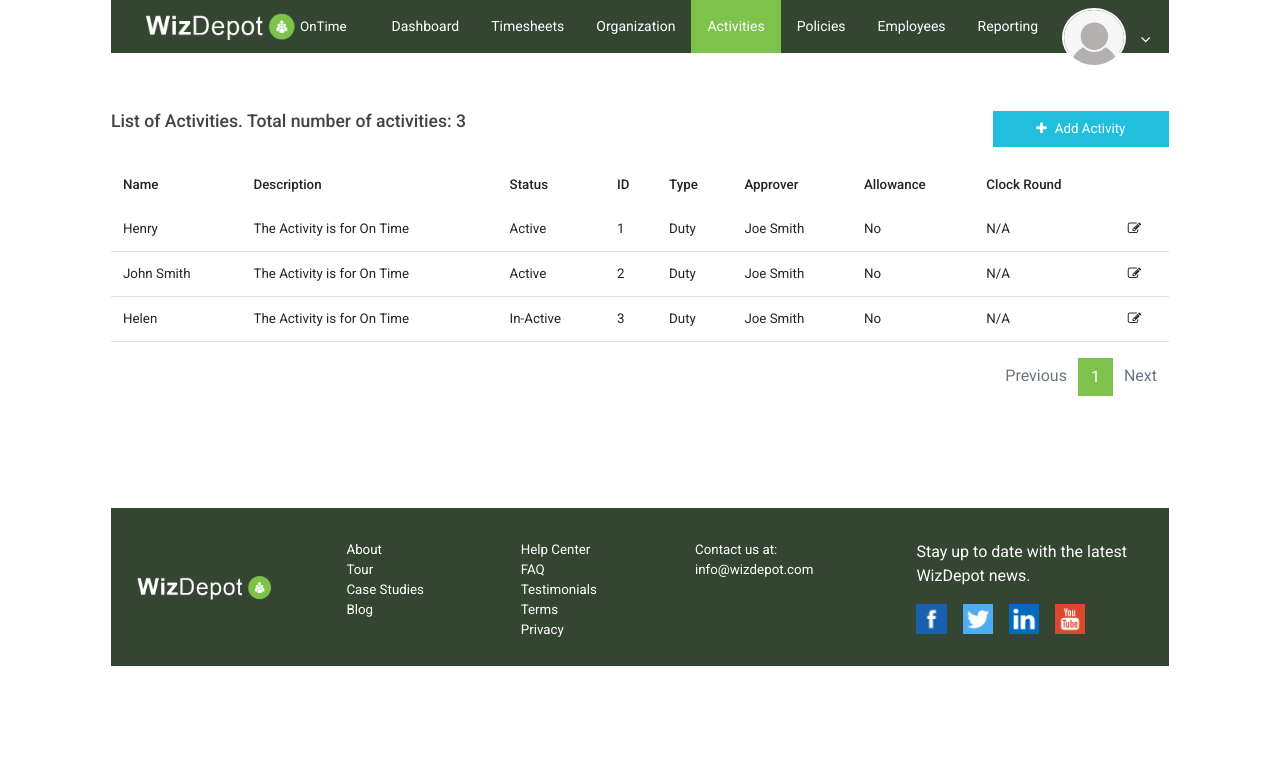
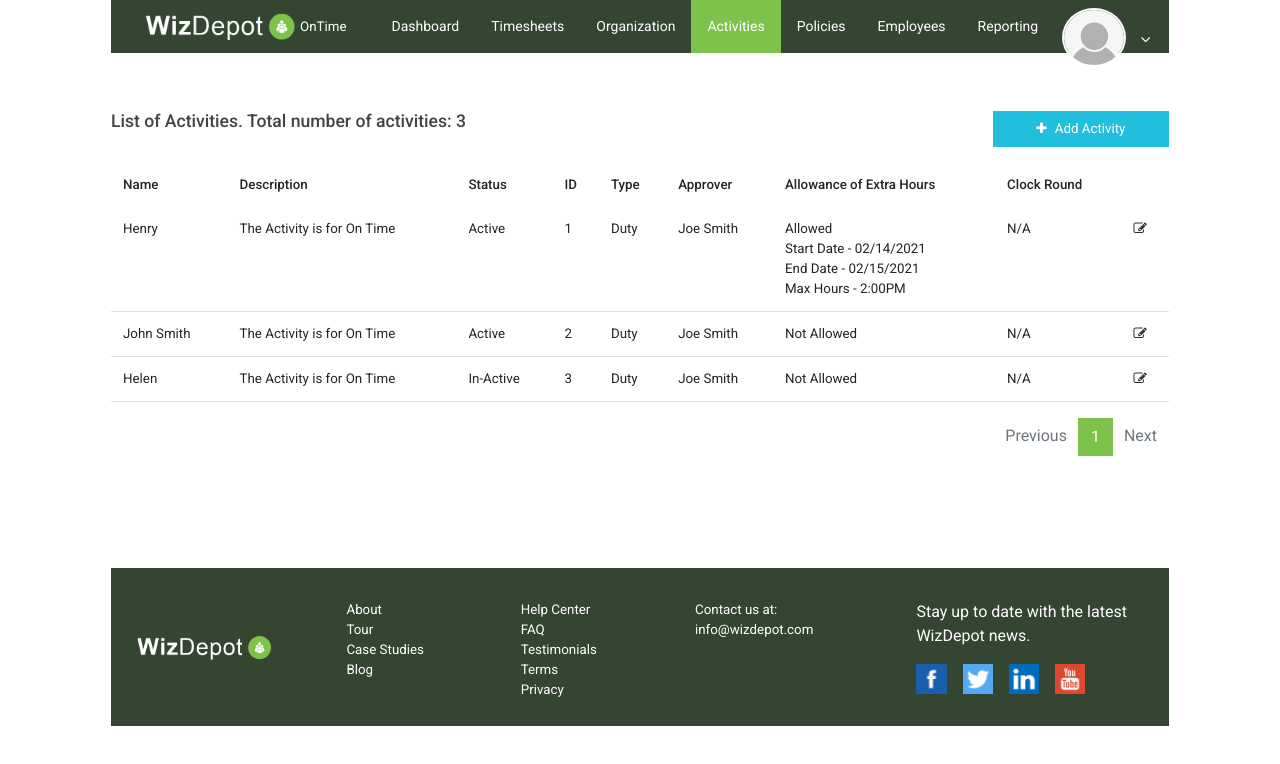
Before and after one commit to lavaabi123/ontime, a React (Create React App) app: page /#/activities in a window 1280 px wide. Shown: the top 764 px of the page. Built offline with nearby package versions, Linux system fonts and the light colour scheme.

Commit message:
new changes

```diff
--- a/src/App.css
+++ b/src/App.css
@@ -355,6 +355,9 @@ select.form-control {
 .downicon:hover{
   cursor: pointer;
 }
+.activitytable td{
+  white-space: pre-line;
+}
 .admin-header .navbar-brand {
   width: 25%;
   margin-left: 0%;
--- a/src/components/LoadHolidaysTable.js
+++ b/src/components/LoadHolidaysTable.js
@@ -4,7 +4,7 @@ import "react-datepicker/dist/react-datepicker.css";
 /* import "mdbreact/dist/css/mdb.css";
 import "@fortawesome/fontawesome-free/css/all.min.css"; */
 import '../App.css';
-import {Modal} from "react-bootstrap";
+import {Modal,Container} from "react-bootstrap";
 
 class LoadHolidaysTable extends React.Component {
   constructor(props) {
@@ -21,6 +21,7 @@ class LoadHolidaysTable extends React.Component {
       isChecked: false,
       holidaypolicy:true,
       rounding:false,
+      holidayshow:false,
     };
   }
   handleChange = (date) => {
@@ -161,6 +162,34 @@ class LoadHolidaysTable extends React.Component {
         <button onClick={() => this.setState({ show: true })} class="button resend-btn py-2 px-4 col-lg-3 col-xl-3 col-md-3 col-sm-12 m-0"><i class="fa fa-plus pr-2"></i>Add New Holiday Policy</button>
       </div>
       <MDBDataTable hover info={false}  responsive={true} displayEntries={false} noBottomColumns entriesOptions={[5, 20, 25]} entries={5} pagesAmount={4} data={datatable} searchTop searchBottom={false} />
+
+    <Modal size="sm"
+          show={this.state.holidayshow}
+           aria-labelledby="contained-modal-title-vcenter">
+      <Modal.Header>
+        <Modal.Title className="m-auto h6" id="contained-modal-title-vcenter">
+        Add Holiday
+        </Modal.Title>
+      </Modal.Header>
+      <Modal.Body className="show-grid small_font">
+        <Container>
+          <div className="form-group">
+              <label for="exampleInputEmail1">Holiday Title*</label>
+              <input type="text" className="form-control" id="exampleInputEmail1" placeholder="Enter Holiday Title" />
+            </div>
+            <div className="form-group">
+              <label for="exampleInputEmail1">Date*</label>
+              <input type="date" className="form-control" placeholder="Enter Date"/>
+            </div>
+        </Container>
+      </Modal.Body>
+      <Modal.Footer>
+      <ul class="row form-group mr-0 mt-4 pr-0 list-inline pull-right">
+        <li><button onClick={() => this.setState({ holidayshow: false })} class="button cancel-btn py-2 px-4 m-0 mr-2">Close</button></li>
+        <li><button onClick={() => this.setState({ holidayshow: false })} class="button resend-btn py-2 px-4 m-0">Save</button></li>
+      </ul>
+      </Modal.Footer>
+    </Modal>
       <Modal  size="lg"  onHide={() => this.setState({ show: false })}
           show={this.state.show}>
       <Modal.Header closeButton>
@@ -181,12 +210,12 @@ class LoadHolidaysTable extends React.Component {
                 <div className="col-xl-9 col-lg-9 col-md-9 col-sm-12">
                  <label className="mr-2">Reoccuring Paid Holidays</label>
                     <select placeholder="Select" className="form-control" name="approver" multiple='multiple'>
-                        <option>Joe Smith</option>
-                        <option>Jesse Lake</option>
+                        <option>New Years Day(January 1)</option>
+                        <option>Christmas(December 25)</option>
                     </select>
                 </div>
                 <div className="col-xl-3 col-lg-3 col-md-3 col-sm-12">
-                    <button class="button resend-btn py-2 px-4 m-0 text-center mt-5">Add Holiday</button>
+                    <button class="button resend-btn py-2 px-4 m-0 text-center mt-5" onClick={() => this.setState({ holidayshow: true })}>Add Holiday</button>
                 </div>
             </div>
       </Modal.Body>
@@ -222,7 +251,7 @@ class LoadHolidaysTable extends React.Component {
                     </select>
                 </div>
                 <div className="col-xl-3 col-lg-3 col-md-3 col-sm-12">
-                    <button class="button resend-btn py-2 px-4 m-0 text-center mt-5">Add Holiday</button>
+                    <button class="button resend-btn py-2 px-4 m-0 text-center mt-5" onClick={() => this.setState({ holidayshow: true })}>Add Holiday</button>
                 </div>
             </div>
       </Modal.Body>
--- a/src/components/LoadTable.js
+++ b/src/components/LoadTable.js
@@ -130,7 +130,7 @@ class LoadTable extends React.Component {
         field: 'approver',
       },
       {
-        label: 'Allowance',
+        label: 'Allowance of Extra Hours',
         field: 'allowance',
       },
       {
@@ -151,7 +151,7 @@ class LoadTable extends React.Component {
         id: '1',
         type: 'Duty',
         approver: 'Joe Smith',
-        allowance: 'No',
+        allowance: "Allowed \n Start Date - 02/14/2021 \n End Date - 02/15/2021 \n Max Hours - 2:00PM",
         clock: 'N/A',
         action: <i class="fa fa-edit" onClick={() => this.setState({ editshow: true })}></i>,
       },
@@ -162,7 +162,7 @@ class LoadTable extends React.Component {
         id: '2',
         type: 'Duty',
         approver: 'Joe Smith',
-        allowance: 'No',
+        allowance: 'Not Allowed',
         clock: 'N/A',
         action: <i class="fa fa-edit" onClick={() => this.setState({ editshow: true })}></i>,
       },
@@ -173,7 +173,7 @@ class LoadTable extends React.Component {
         id: '3',
         type: 'Duty',
         approver: 'Joe Smith',
-        allowance: 'No',
+        allowance: 'Not Allowed',
         clock: 'N/A',
         action: <i class="fa fa-edit"  onClick={() => this.setState({ editshow: true })} ></i>,
       },
@@ -185,7 +185,9 @@ class LoadTable extends React.Component {
         <h6 class="text-left float-left col-lg-10 col-md-10 col-xl-10 col-sm-12 pl-0">List of Activities. Total number of activities: 3</h6>
         <button onClick={() => this.setState({ show: true })} class="button resend-btn py-2 px-4 col-lg-2 col-xl-2 col-md-2 col-sm-12 m-0"><i class="fa fa-plus pr-2"></i>Add Activity</button>
       </div>
-      <MDBDataTable hover info={false}  responsive={true} displayEntries={false} noBottomColumns entriesOptions={[5, 20, 25]} entries={5} pagesAmount={4} data={datatable} searching={false} />
+      <MDBDataTable hover info={false} className="activitytable"  responsive={true} displayEntries={false}
+      noBottomColumns entriesOptions={[5, 20, 25]} entries={5} pagesAmount={4}
+      data={datatable} searching={false} />
       <Modal  size="lg"  onHide={() => this.setState({ show: false })}
           show={this.state.show}>
       <Modal.Header closeButton>
@@ -235,7 +237,8 @@ class LoadTable extends React.Component {
                 <span className="ml-2">
                 <i class="fa fa-question-circle" aria-hidden="true"></i></span>
                 <span>Not seeing your activity time approver? Go to Employees to set up the approver</span></MDBTooltip></label>
-                <select placeholder="Select" className="form-control" name="approver" multiple='multiple'>
+                <select placeholder="Select" className="form-control" name="approver">
+                    <option>Select</option>
                     <option>Joe Smith</option>
                     <option>Jesse Lake</option>
                 </select>
--- a/src/components/OrganizationTabs.js
+++ b/src/components/OrganizationTabs.js
@@ -182,7 +182,7 @@ class OrganizationTabs extends Component {
                     <label>Timesheet Recording Period*</label>
                       <select placeholder="Select" className="form-control" name="state">
                           <option>Select</option>
-                          <option>Weekly</option>
+                          <option selected='selected'>Weekly</option>
                           <option>Bi-Weekly</option>
                       </select>
                   </div>
--- a/src/components/PoliciesTabs.js
+++ b/src/components/PoliciesTabs.js
@@ -157,6 +157,7 @@ class PoliciesTabs extends Component {
       </ul>
       </Modal.Footer>
     </Modal>
+
           </div>
         </div>
         <div
```
Also changed, not shown: 2 other files (tests, documents, lock files or other folders).
